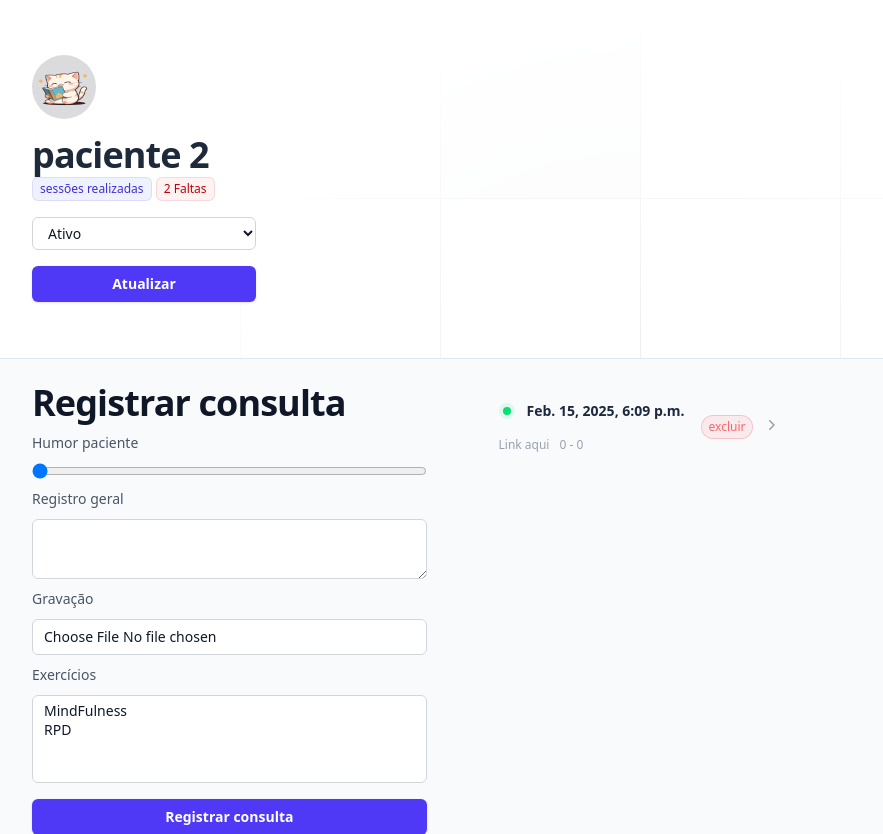
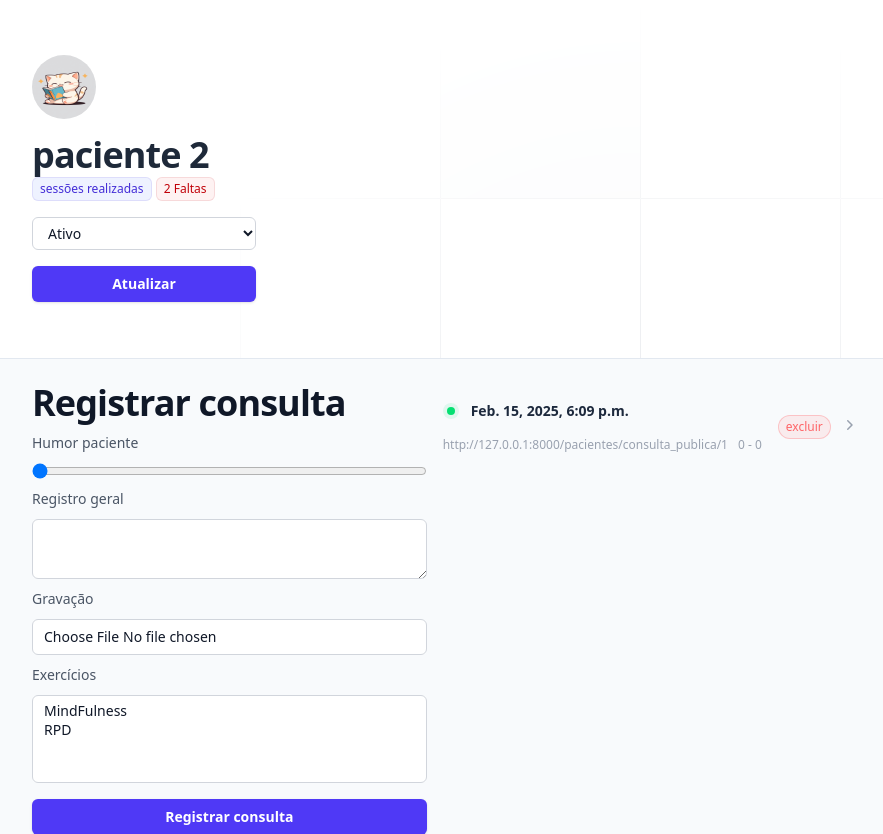
Before and after one commit to MOCodifyX/4D4P_Project_2_Pythonando, a Django app: page /pacientes/4 in a window 1280 px wide. Shown: the part 81-915 px from the top of the page, without its empty margins (0-883 px from the left). Run offline with Django 5.2, Linux system fonts and the light colour scheme; data comes from the database, SQL or seed files in the repository; both versions use the stored data as it was after the commit.

Commit message:
Public consultation

```diff
--- a/pacientes/models.py
+++ b/pacientes/models.py
@@ -1,4 +1,5 @@
 from django.db import models
+from django.urls import reverse
 class Pacientes(models.Model):
     queixa_choices = (
         ('TDAH', 'Transtorno do déficit de atenção com hiperatividade'),
@@ -42,3 +43,7 @@ class Consultas(models.Model):
 
     def __str__(self):
         return self.paciente.nome
+
+    @property
+    def link_publico(self):
+        return f"http://127.0.0.1:8000{reverse('consulta_publica', kwargs={'id': self.id})}"
--- a/pacientes/templates/paciente.html
+++ b/pacientes/templates/paciente.html
@@ -95,14 +95,14 @@
                                     <div class="size-2 rounded-full bg-current"></div>
                                 </div>
                                 <h2 class="min-w-0 text-sm/6 font-semibold text-slate-800">
-                                    <a href="#" class="flex gap-x-2">
+                                    <a href="{% url 'consulta_publica' consulta.id %}" class="flex gap-x-2">
                                     <span class="truncate">{{consulta.data}}</span>
 
                                     </a>
                                 </h2>
                                 </div>
                                 <div class="mt-3 flex items-center gap-x-2.5 text-xs/5 text-gray-400">
-                                <p class="truncate">Link aqui</p>
+                                <p class="truncate">{{consulta.link_publico}}</p>
                                 <p class="whitespace-nowrap">0 - 0</p>
                                 </div>
                             </div>
--- a/pacientes/urls.py
+++ b/pacientes/urls.py
@@ -7,4 +7,5 @@ urlpatterns = [
     path('<int:id>', views.paciente_view, name="paciente_view"),
     path('atualizar_paciente/<int:id>', views.atualizar_paciente, name="atualizar_paciente"),
     path('excluir_consulta/<int:id>', views.excluir_consulta, name="excluir_consulta"),
+    path('consulta_publica/<int:id>', views.consulta_publica, name="consulta_publica"),
 ]
--- a/pacientes/views.py
+++ b/pacientes/views.py
@@ -1,5 +1,5 @@
 from django.shortcuts import render, redirect
-from django.http import HttpResponse
+from django.http import HttpResponse, Http404
 from .models import Pacientes, Tarefas, Consultas
 from django.contrib import messages
 from django.contrib.messages import constants
@@ -76,6 +76,7 @@ def excluir_consulta(request, id):
 
 def consulta_publica(request, id):
     consulta = Consultas.objects.get(id=id)
+
     if not consulta.paciente.pagamento_em_dia:
         raise Http404()
 
```
Also changed, not shown: db.sqlite3.
